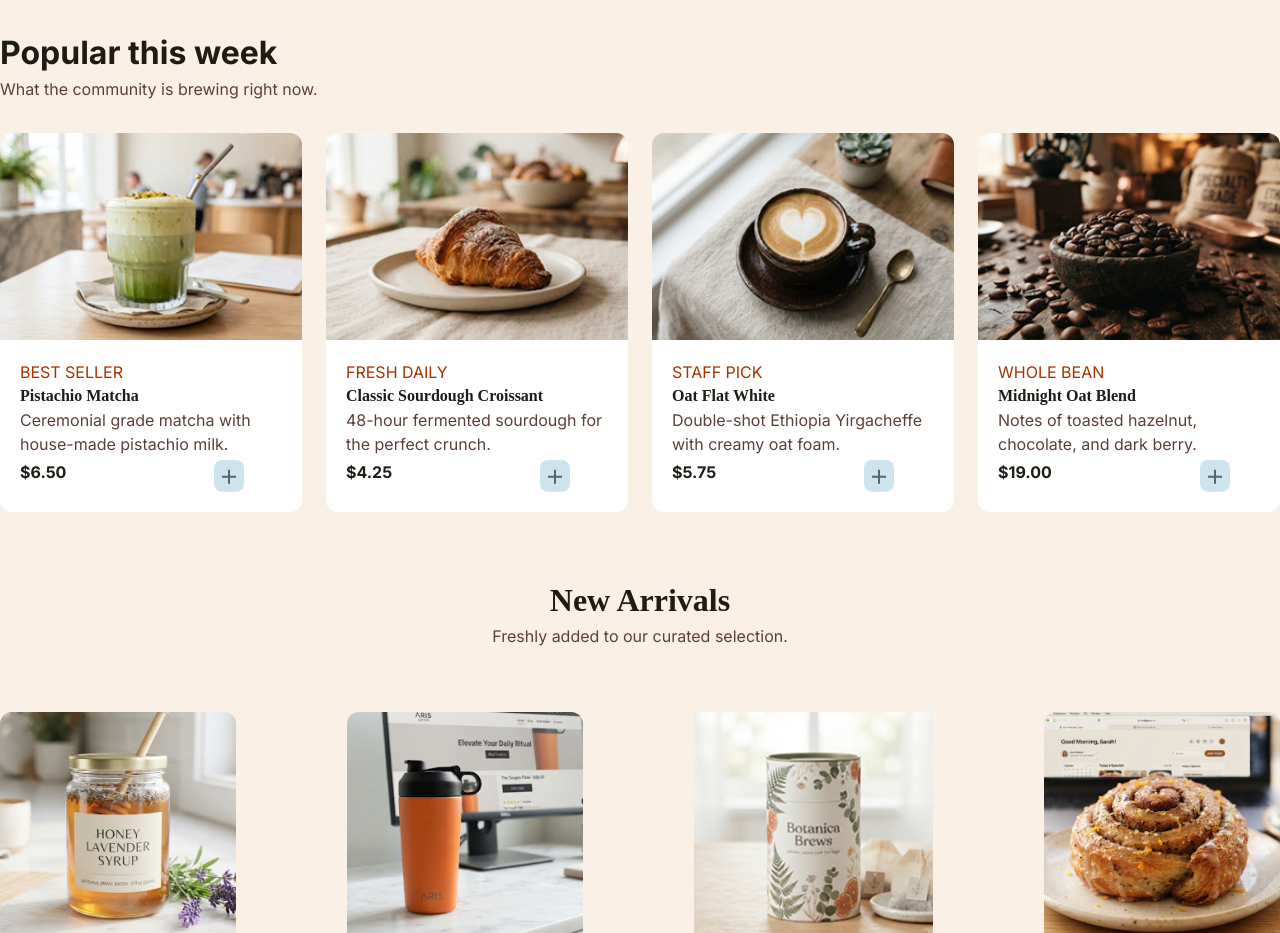
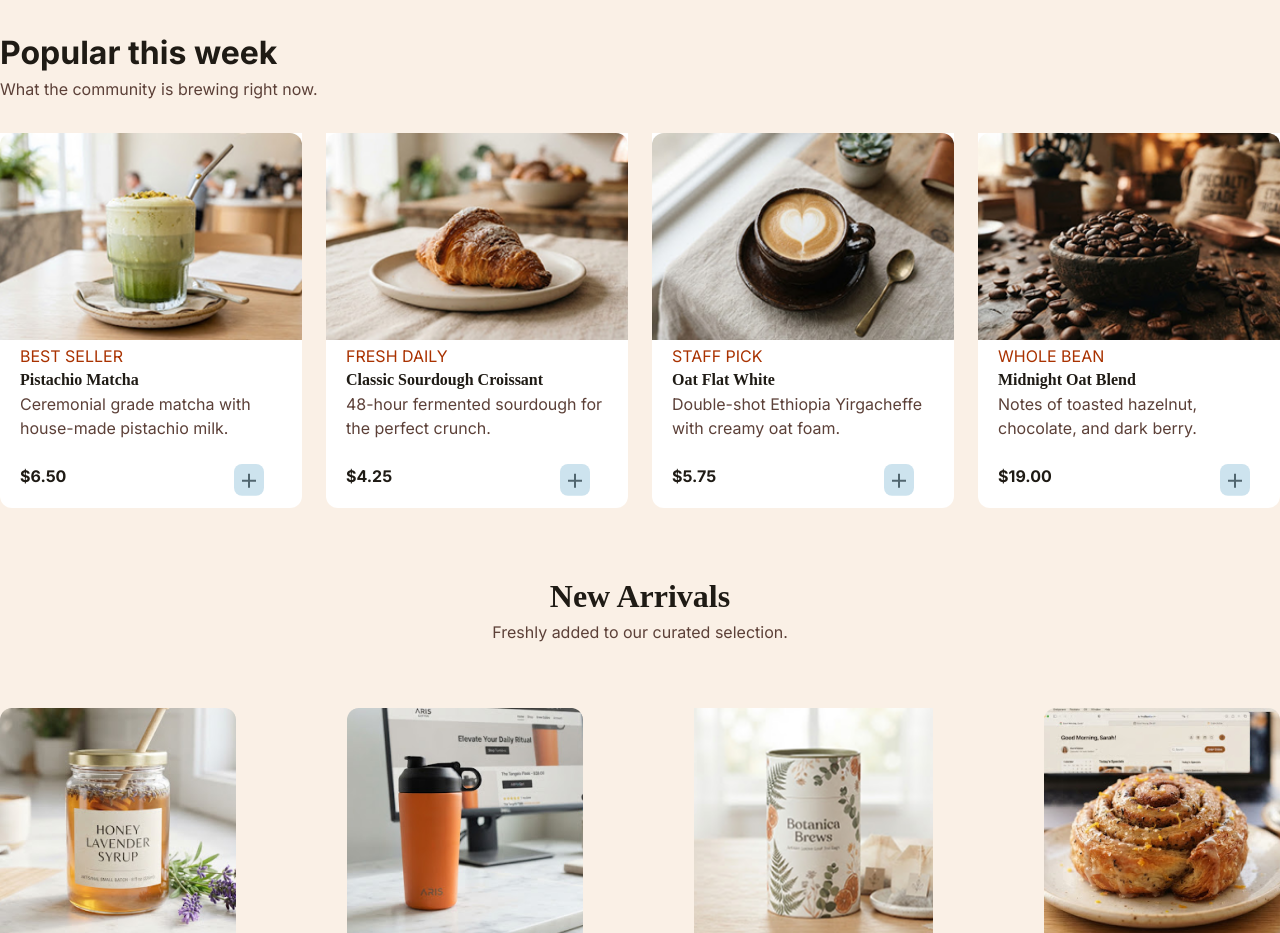
Before and after one commit to rawan-kabashneh/ember-oat, a website: page pages/home.html in a window 1280 px wide. Shown: the part 860-1793 px from the top of the page. Drawn offline with Linux system fonts and the light colour scheme; files whose address does not match are found by name; a web font is replaced by a local one.

Commit message:
reorgnize the tags code for the popular product in home page

```diff
--- a/assets/tailstyle/input.css
+++ b/assets/tailstyle/input.css
@@ -54,7 +54,7 @@
 }
 @utility popularproduct
 {
-  @apply bg-white hover:bg-[#CDE3EE] transition-all duration-500 flex flex-col gap-1 px-[20px] py-[20px] rounded-b-[12px];
+  @apply bg-white hover:bg-[#CDE3EE] transition-all duration-500 flex flex-col gap-1  rounded-b-[12px];
 }
 @utility recommend
 {
--- a/pages/home.html
+++ b/pages/home.html
@@ -127,9 +127,11 @@
 <section class="popularproducts  items-stretch  flex gap-[24px] flex-wrap container m-auto  max-md:ml-[10px] max-sm:hidden">
 
     <div class="flex-1 ">
+           <div class="popularproduct">
+            <a href="#">
             <img src="../assets//imgs/popular/PistachioMatcha.png" width="100%" class="min-lg:rounded-t-[12px]  ">
-            <div class="popularproduct">
-            <a href="#">    <p class="text-[#A93200] ">BEST SELLER</p>
+           <a href="#" class="px-[20px] pb-[20px]">
+                 <p class="text-[#A93200] ">BEST SELLER</p>
                 <h1 class="font-bold">Pistachio Matcha</h1>
                 <p>Ceremonial grade matcha with house-made pistachio milk.</p>
 
@@ -140,15 +142,17 @@
                 </a>
                 </div>
                 </a>
+                </a>
             </div>
 
         </div>
 
         <div class="flex-1 ">
+             <div class="popularproduct">
+               <a href="#" >
             <img src="../assets//imgs/popular/Croissant.png" alt="Croissant" width="100%" class="rounded-t-[12px]">
-
-            <div class="popularproduct">
-               <a href="#"> <p class="text-[#A93200]">FRESH DAILY</p>
+            <a href="#" class="px-[20px] pb-[20px]">
+       <p class="text-[#A93200]">FRESH DAILY</p>
                 <h1 class="font-bold">Classic Sourdough Croissant</h1>
                 <p>48-hour fermented sourdough
                     for the perfect crunch.</p>
@@ -160,13 +164,17 @@
                 </a>
             </div>
             </a>
+        </a>
             </div>
         </div>
 
         <div class="flex-1">
+            <div class="popularproduct">
+            <a href="#" >
             <img src="../assets//imgs/popular/FlatWhite.png" alt="FlatWhite" width="100%" class="rounded-t-[12px]">
-            <div class="popularproduct">
-               <a href="#"> <p class="text-[#A93200]">STAFF PICK</p>
+
+                <a href="#" class="px-[20px] pb-[20px]">
+                    <p class="text-[#A93200]">STAFF PICK</p>
                 <h1 class="font-bold">Oat Flat White</h1>
                 <p>Double-shot Ethiopia Yirgacheffe with creamy oat foam.</p>
 
@@ -176,14 +184,16 @@
                          <img src="../assets//imgs/icons/add.svg" class="max-md:relative max-md:right-[25px]">
                     </a>
                   </div>
-                  </a>
+                  </a></a>
             </div>
         </div>
 
         <div class="flex-1  ">
+              <div class="popularproduct">
+               <a href="#">
             <img src="../assets//imgs/popular/MidnightOatBlend.png" alt="Midnight Oat Blend" width="100%" class="rounded-t-[12px]">
-            <div class="popularproduct">
-               <a href="#"> <p class="text-[#A93200]">WHOLE BEAN</p>
+            <a href="#" class="px-[20px] pb-[20px]">
+            <p class="text-[#A93200]">WHOLE BEAN</p>
                 <h1 class="font-bold">Midnight Oat Blend</h1>
                 <p>Notes of toasted hazelnut,
                     chocolate, and dark berry.</p>
@@ -195,6 +205,7 @@
                    </a>
               </div>
               </a>
+            </a>
             </div>
         </div>
     </section>
```
Also changed, not shown: assets/tailstyle/output.css, 4 other files.
